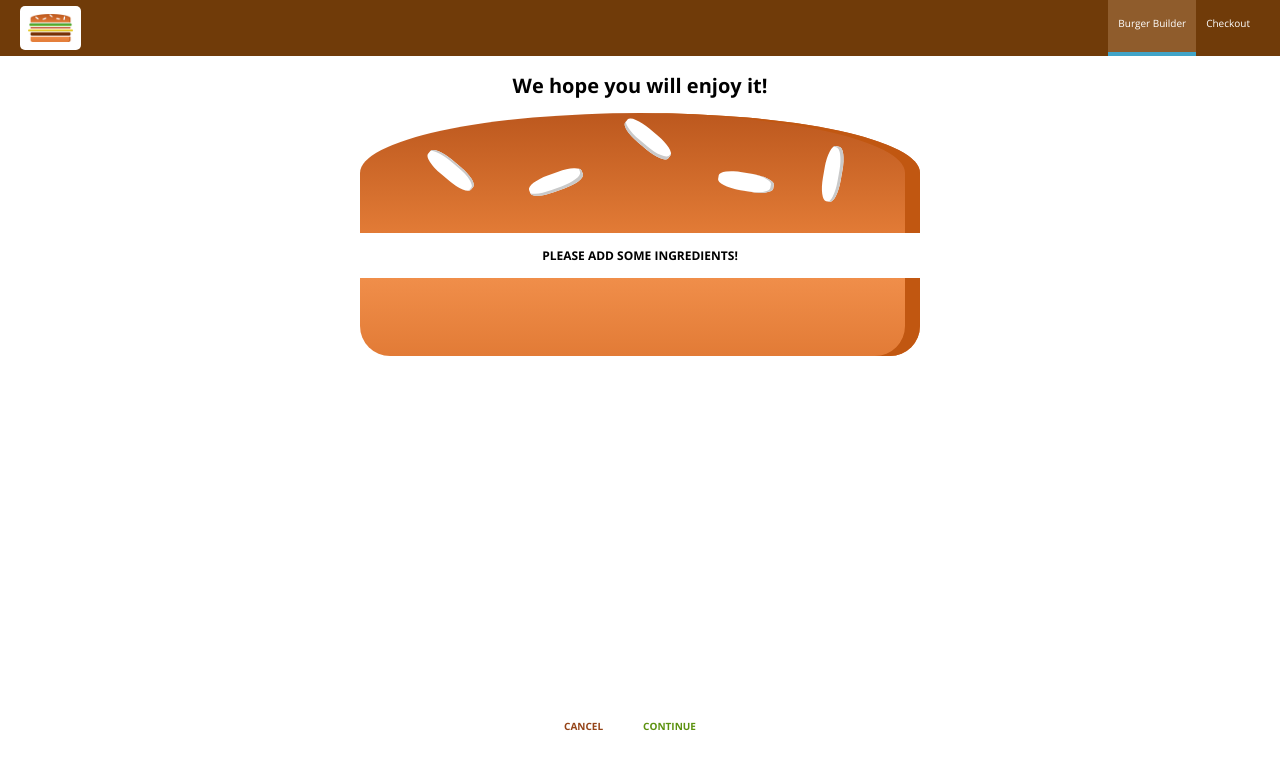
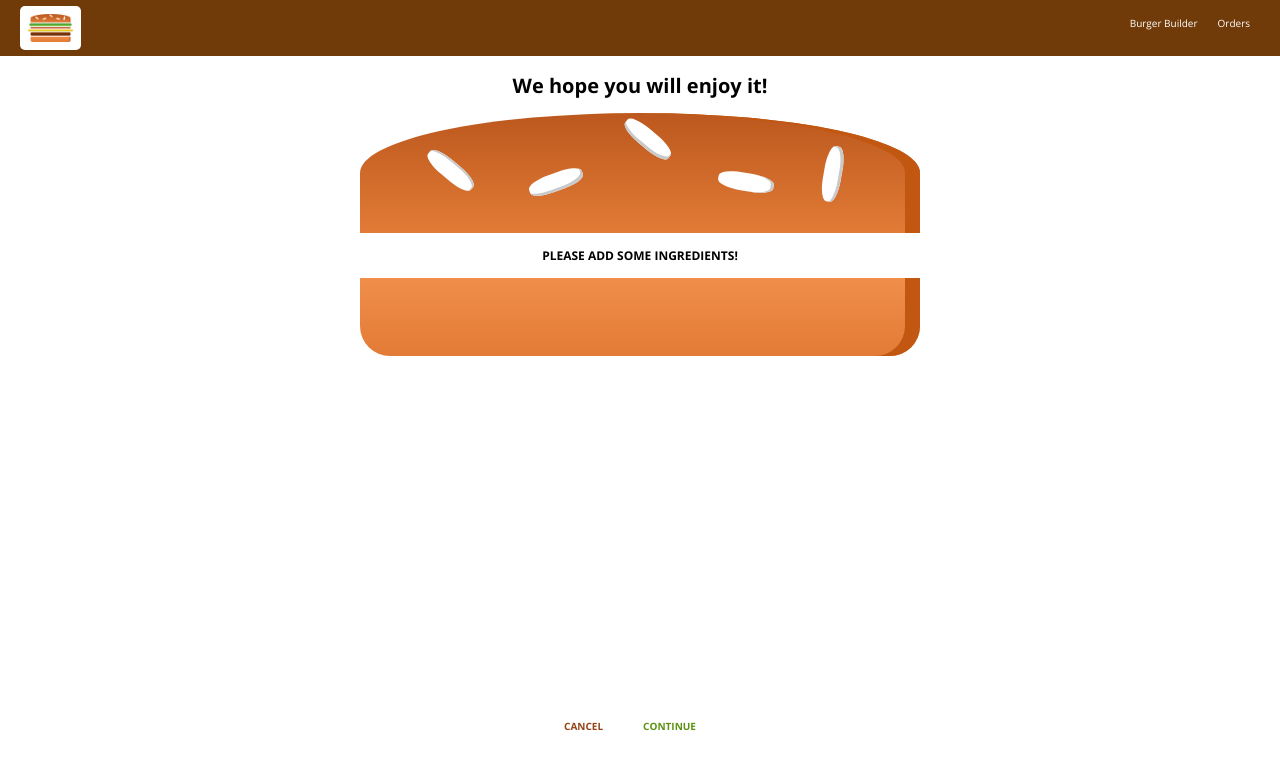
Before and after one commit to ZelicJuarez/BurgerApp, a React (Create React App) app: page /checkout in a window 1280 px wide. Shown: the top 770 px of the page. Built offline with nearby package versions, Linux system fonts and the light colour scheme.

Commit message:
Implementing Navigation Links

```diff
--- a/src/components/Navigation/NavigationItem.js
+++ b/src/components/Navigation/NavigationItem.js
@@ -1,10 +1,11 @@
 import React from "react";
+import { NavLink } from "react-router-dom";
 
 const NavigationItem = props => (
   <li className="navigation__item">
-    <a className={props.active ? "active" : null} href={props.link}>
+    <NavLink to={props.link} exact={props.exact}>
       {props.children}
-    </a>
+    </NavLink>
   </li>
 );
 
--- a/src/components/Navigation/NavigationItems.js
+++ b/src/components/Navigation/NavigationItems.js
@@ -3,10 +3,10 @@ import NavigationItem from "./NavigationItem";
 
 const NavigationItems = props => (
   <ul className="navigation__items">
-    <NavigationItem link="/" active>
+    <NavigationItem link="/" exact>
       Burger Builder
     </NavigationItem>
-    <NavigationItem link="/">Checkout</NavigationItem>
+    <NavigationItem link="/orders">Orders</NavigationItem>
   </ul>
 );
 
```
